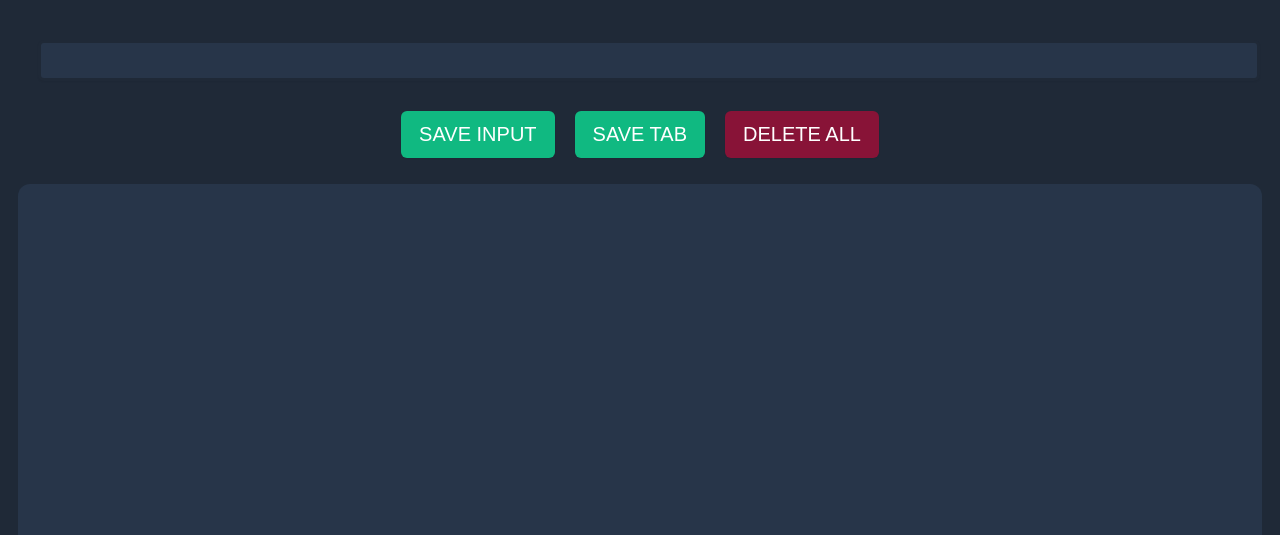
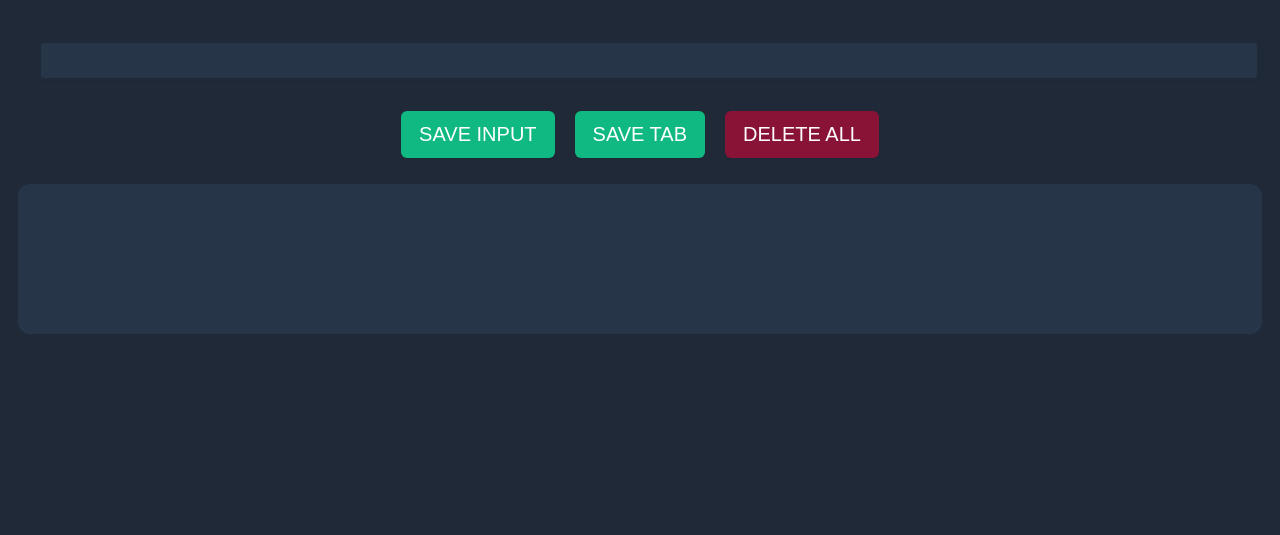
Before and after one commit to m-alperen-karakus/ChromeExtension, a browser extension: page index.html in a window 1280 px wide. Shown: the part 265-800 px from the top of the page. Drawn offline with Linux system fonts and the light colour scheme.

Commit message:
finished

```diff
--- a/index.css
+++ b/index.css
@@ -3,6 +3,7 @@ body{
     padding: 10px;
     font-family:'Inter';
     background-color: #1F2937 ;
+    min-width: 400px;
 }
 
 h1{
@@ -54,7 +55,7 @@ button{
 
 ul{
     background-color: #273549;
-    min-height: 500px;
+    min-height: 100px;
     border-radius: 12px;
     color: #fff;
     padding-inline: 50px;
```
Also changed, not shown: link-cilek.png (added), manifest.json.
